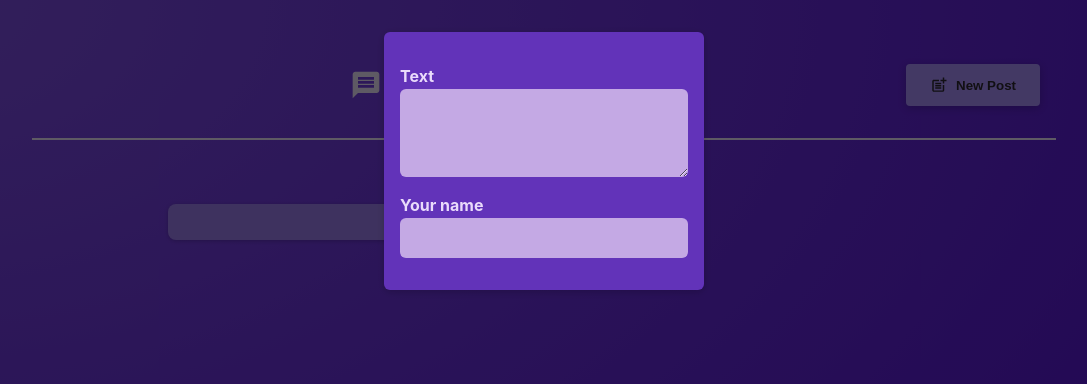
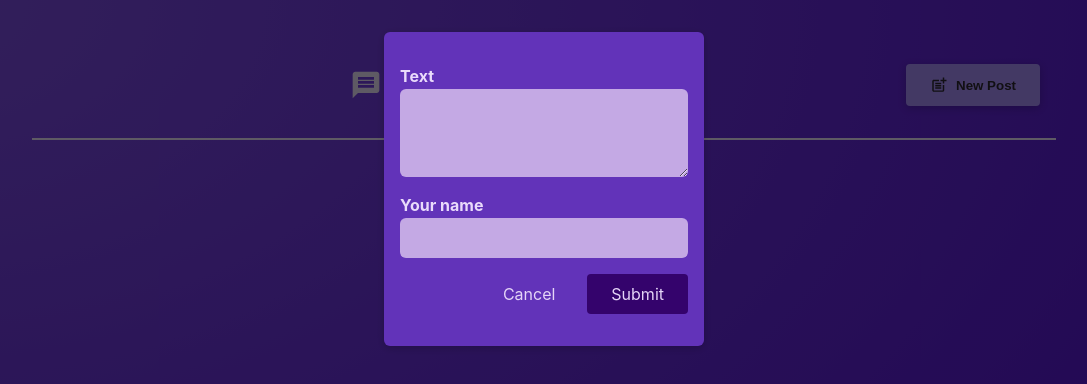
Before and after one commit to Vaishu1293/react-crash-course, a React (Vite) app in the folder _1_react-crash-course/: page / in a window 1280 px wide. Shown: the top 384 px of the page, without its empty margins (96-1183 px from the left). Built offline with nearby package versions, Linux system fonts and the light colour scheme.

Commit message:
new-post-array

```diff
--- a/_1_react-crash-course/src/components/Modal.jsx
+++ b/_1_react-crash-course/src/components/Modal.jsx
@@ -4,7 +4,7 @@ function Modal({children, onClose}) {
     return (
         <>
             <div className={classes.backdrop} onClick={onClose}>
-                <dialog open className={classes.modal}>{children}</dialog>
+                <dialog open className={classes.modal} onClick={(e) => e.stopPropagation()}>{children}</dialog>
             </div>
         </>
     );
--- a/_1_react-crash-course/src/components/NewPost.jsx
+++ b/_1_react-crash-course/src/components/NewPost.jsx
@@ -1,16 +1,44 @@
 import classes from './NewPost.module.css';
+import { useState } from 'react';
 
-function NewPost(props) {
+function NewPost({ onCancel, onAddPost }) {
+
+  const [enteredBody, setEnteredBody] = useState('');
+  const [enteredAuthor, setAuthor] = useState('');
+
+  function bodyChangeHandler(event) {
+    setEnteredBody(event.target.value);
+  }
+
+  function authorChangeHandler(event) {
+    setAuthor(event.target.value);
+  }
+
+  function submitHandler(event) {
+    event.preventDefault();
+    const postData = {
+      body: enteredBody,
+      author: enteredAuthor
+    };
+    console.log(postData);
+    onAddPost(postData);
+    onCancel();
+  }
+
 
   return (
-    <form className={classes.form}>
+    <form className={classes.form} onSubmit={submitHandler}>
       <p>
         <label htmlFor="body">Text</label>
-        <textarea id="body" required rows={3} onChange={props.onBodyChange} />
+        <textarea id="body" required rows={3} onChange={bodyChangeHandler} />
       </p>
       <p>
         <label htmlFor="name">Your name</label>
-        <input type="text" id="name" required onChange={props.onAuthorChange} />
+        <input type="text" id="name" required onChange={authorChangeHandler} />
+      </p>
+      <p className={classes.actions}>
+        <button type="button" onClick={onCancel}>Cancel</button>
+        <button>Submit</button>
       </p>
     </form>
   );
--- a/_1_react-crash-course/src/components/Post.jsx
+++ b/_1_react-crash-course/src/components/Post.jsx
@@ -3,14 +3,14 @@ import classes from './Post.module.css';
 
 // const names = ['Vaishali', 'Chandrashekhar', 'Sharmila', 'Shivakumar', 'Pammy'];
 
-function Post(props) {
+function Post({author, body}) {
 
     // const chosenName =  Math.random() > 0.5 ? names[0] : names [1];
 
     return (
         <li className={classes.post}>
-            <p className={classes.author}>{props.author}</p>
-            <p className={classes.text}>{props.body}</p>
+            <p className={classes.author}>{author}</p>
+            <p className={classes.text}>{body}</p>
         </li>
     );
 }
--- a/_1_react-crash-course/src/components/PostsList.jsx
+++ b/_1_react-crash-course/src/components/PostsList.jsx
@@ -1,37 +1,46 @@
-import { useState } from 'react';
-
 import Post from './Post';
 import classes from './PostsList.module.css';
 import NewPost from './NewPost';
 import Modal from './Modal';
+import { useState } from 'react';
 
 function PostsList({ isPosting, onStopPosting }) {
-    const [enteredBody, setEnteredBody] = useState('');
-    const [enteredAuthor, setAuthor] = useState('');
 
-    function bodyChangeHandler(event) {
-        setEnteredBody(event.target.value);
-    }
+    const [posts, setPosts] = useState([]);
 
-    function authorChangeHandler(event) {
-        setAuthor(event.target.value);
+    function addPostHandler(postData) {
+        if (!postData || !postData.author || !postData.body) {
+            console.error("Invalid post data received:", postData);
+            return;
+        }
+        setPosts((existingPosts) => [postData, ...existingPosts]);
     }
 
 
     let modalContent;
 
-    if(isPosting){
+    if (isPosting) {
         modalContent = <Modal onClose={onStopPosting}>
-        <NewPost onBodyChange={bodyChangeHandler} onAuthorChange={authorChangeHandler} />
-    </Modal>
+            <NewPost
+                onCancel={onStopPosting}
+                onAddPost={addPostHandler}
+            />
+        </Modal>
     }
 
     return (<>
         {modalContent}
-        <ul className={classes.posts}>
-            <Post author={enteredAuthor} body={enteredBody} />
-            {/* <Post author="Chandrashekhar" body="Check out the full course!" /> */}
-        </ul>
+        {posts.length > 0 && (<ul className={classes.posts}>
+            {posts.filter(post => post).map((post) => (
+                <Post key={post.body} author={post.author} body={post.body} />
+            ))}
+        </ul>)}
+        {posts.length === 0 && (
+            <div style={{textAlign: 'center', color: 'white'}}>
+                <h2>There are no posts yet.</h2>
+                <p>Start adding some!</p>
+            </div>
+        )}
     </>);
 }
 
```
